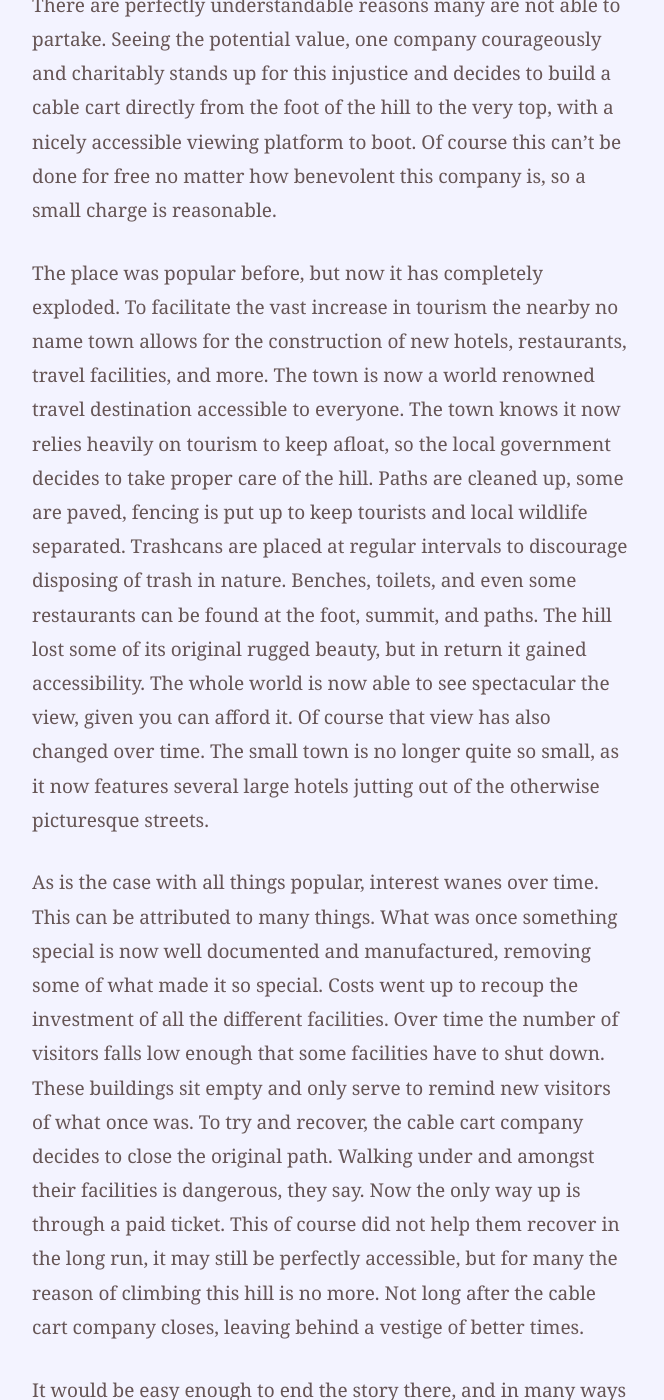
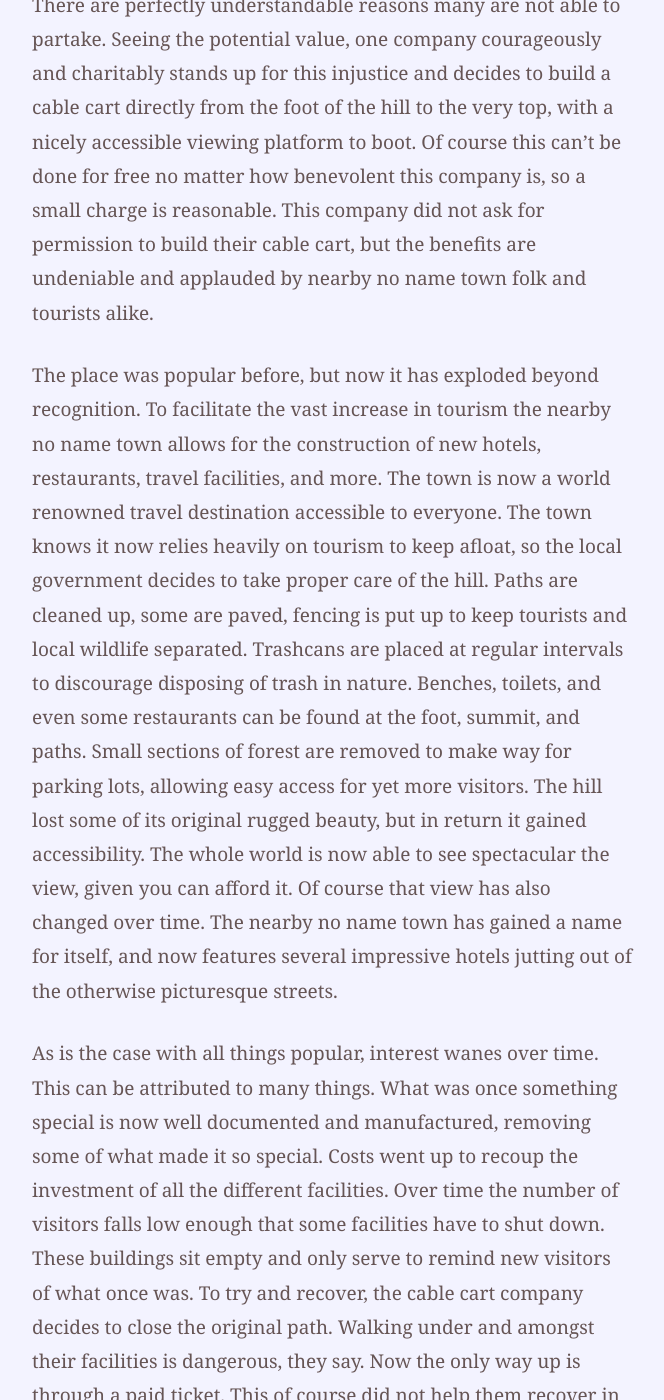
Before and after one commit to Mitcheljager/quitequiet.dev, a Jekyll site: the page built from _posts/2026-08-23-a-hill-made-accessible.md, in a window 1280 px wide and 1400 px high, scrolled down 1770 px. Shown: the whole window, without its empty margins (308-972 px from the left). Built offline with Jekyll 4.4.1, drawn with Linux system fonts in a browser that asks for light colours; some of the changed text lies outside the part shown.

Commit message:
Adjust A hill made accessible paragraphs

```diff
--- a/_posts/2026-08-23-a-hill-made-accessible.md
+++ b/_posts/2026-08-23-a-hill-made-accessible.md
@@ -12,11 +12,11 @@ One day I decide to climb a hill. This is not a well known hill, the paths are u
 
 This post does well, the view at the top is all that people talk about, others want to experience it too beyond just seeing pictures. Over time more people find and climb this hill and post their own pictures of the summit. The hill garners more and more visitors over time, paths start to form, signs go up pointing towards the most direct route towards the top. Tourist attractions start to form, hotels in the nearby no name town are booked throughout the entire month, things are really looking up for both the hill and the town. Several small companies pop up to try and capitalize on this hill, after all everyone in the country wants to visit this one hill to experience the spectacular view it has to offer. But not everyone can.
 
-The popularity has really helped in creating clean, well estabablished paths that are easy to traverse, but a hill is a hill. Many people are not capable, whether its because of mobility issues or just the shear thought of having to spend hours walking. There are perfectly understandable reasons many are not able to partake. Seeing the potential value, one company courageously and charitably stands up for this injustice and decides to build a cable cart directly from the foot of the hill to the very top, with a nicely accessible viewing platform to boot. Of course this can't be done for free no matter how benevolent this company is, so a small charge is reasonable.
+The popularity has really helped in creating clean, well estabablished paths that are easy to traverse, but a hill is a hill. Many people are not capable, whether its because of mobility issues or just the shear thought of having to spend hours walking. There are perfectly understandable reasons many are not able to partake. Seeing the potential value, one company courageously and charitably stands up for this injustice and decides to build a cable cart directly from the foot of the hill to the very top, with a nicely accessible viewing platform to boot. Of course this can't be done for free no matter how benevolent this company is, so a small charge is reasonable. This company did not ask for permission to build their cable cart, but the benefits are undeniable and applauded by nearby no name town folk and tourists alike.
 
-The place was popular before, but now it has completely exploded. To facilitate the vast increase in tourism the nearby no name town allows for the construction of new hotels, restaurants, travel facilities, and more. The town is now a world renowned travel destination accessible to everyone. The town knows it now relies heavily on tourism to keep afloat, so the local government decides to take proper care of the hill. Paths are cleaned up, some are paved, fencing is put up to keep tourists and local wildlife separated. Trashcans are placed at regular intervals to discourage disposing of trash in nature. Benches, toilets, and even some restaurants can be found at the foot, summit, and paths. The hill lost some of its original rugged beauty, but in return it gained accessibility. The whole world is now able to see spectacular the view, given you can afford it. Of course that view has also changed over time. The small town is no longer quite so small, as it now features several large hotels jutting out of the otherwise picturesque streets.
+The place was popular before, but now it has exploded beyond recognition. To facilitate the vast increase in tourism the nearby no name town allows for the construction of new hotels, restaurants, travel facilities, and more. The town is now a world renowned travel destination accessible to everyone. The town knows it now relies heavily on tourism to keep afloat, so the local government decides to take proper care of the hill. Paths are cleaned up, some are paved, fencing is put up to keep tourists and local wildlife separated. Trashcans are placed at regular intervals to discourage disposing of trash in nature. Benches, toilets, and even some restaurants can be found at the foot, summit, and paths. Small sections of forest are removed to make way for parking lots, allowing easy access for yet more visitors. The hill lost some of its original rugged beauty, but in return it gained accessibility. The whole world is now able to see spectacular the view, given you can afford it. Of course that view has also changed over time. The nearby no name town has gained a name for itself, and now features several impressive hotels jutting out of the otherwise picturesque streets.
 
-As is the case with all things popular, interest wanes over time. This can be attributed to many things. What was once something special is now well documented and manufactured, removing some of what made it so special. Costs went up to recoup the investment of all the different facilities. Over time the number of visitors falls low enough that some facilities have to shut down. These buildings sit empty and only serve to remind new visitors of what once was. To try and recover, the cable cart company decides to close the original path. Walking under and amongst their facilities is dangerous, they say. Now the only way up is through a paid ticket. This of course did not help them recover in the long run, it may still be perfectly accessible, but for many the reason of climbing this hill is no more. Not long after the cable cart company closes, leaving behind a vestige of better times.
+As is the case with all things popular, interest wanes over time. This can be attributed to many things. What was once something special is now well documented and manufactured, removing some of what made it so special. Costs went up to recoup the investment of all the different facilities. Over time the number of visitors falls low enough that some facilities have to shut down. These buildings sit empty and only serve to remind new visitors of what once was. To try and recover, the cable cart company decides to close the original path. Walking under and amongst their facilities is dangerous, they say. Now the only way up is through a paid ticket. This of course did not help them recover in the long run, it may still be perfectly accessible, but for many the reason of climbing this hill is no more. The cable cart company decides to close its doors, leaving behind a vestige of better times.
 
 It would be easy enough to end the story there, and in many ways it does, but I don't think that would be fair. Years later brave adventurers once again discover this hill, unbeknowst its previous popularity. Long rotten benches, crumbling buildings, and overgrown cable carts sit amongst the trees and plants. A ghost town filled with memories looms in the background. These things tell an interesting and impressive story all on their own. A story worth sharing, a story worth repeating.
 
```
